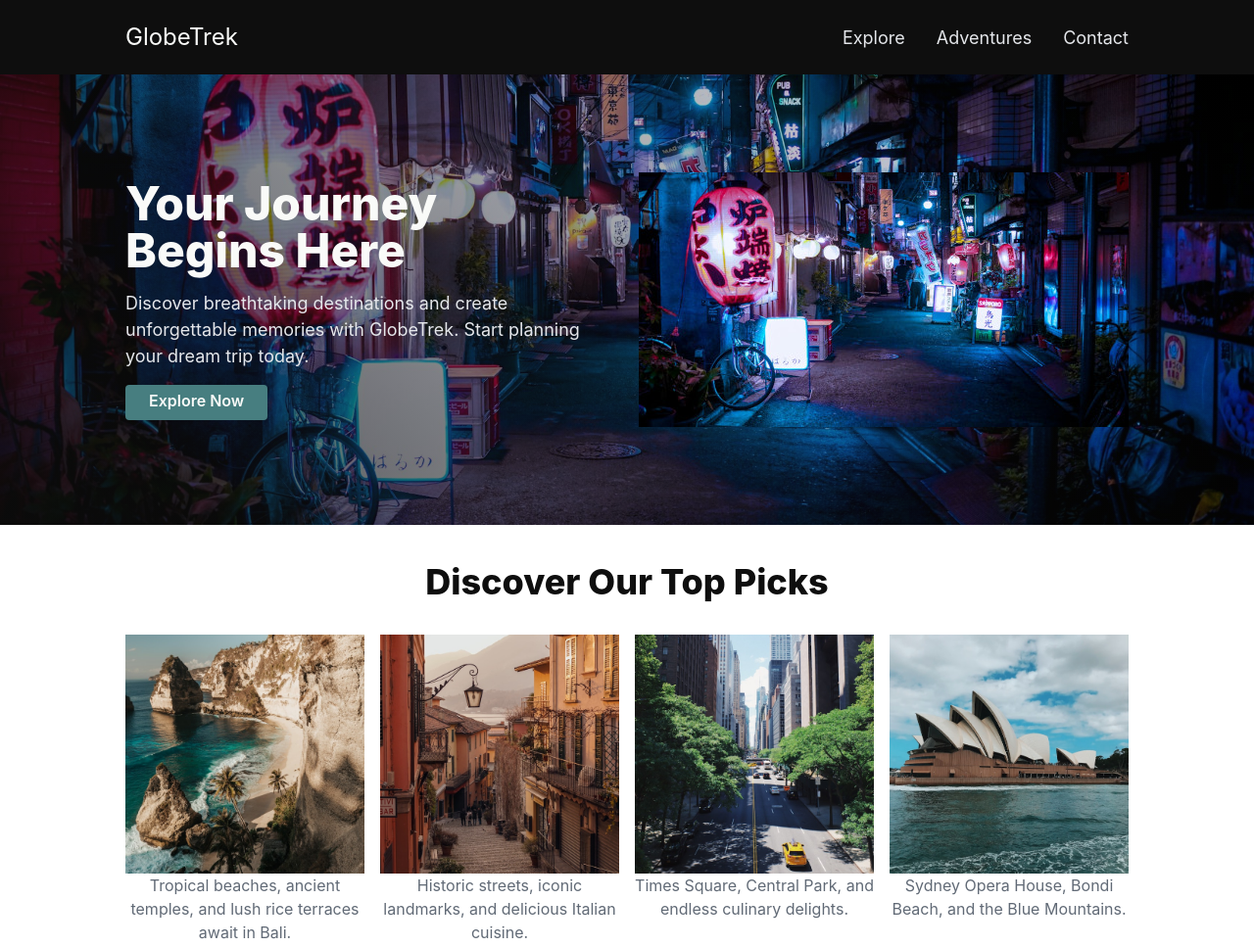
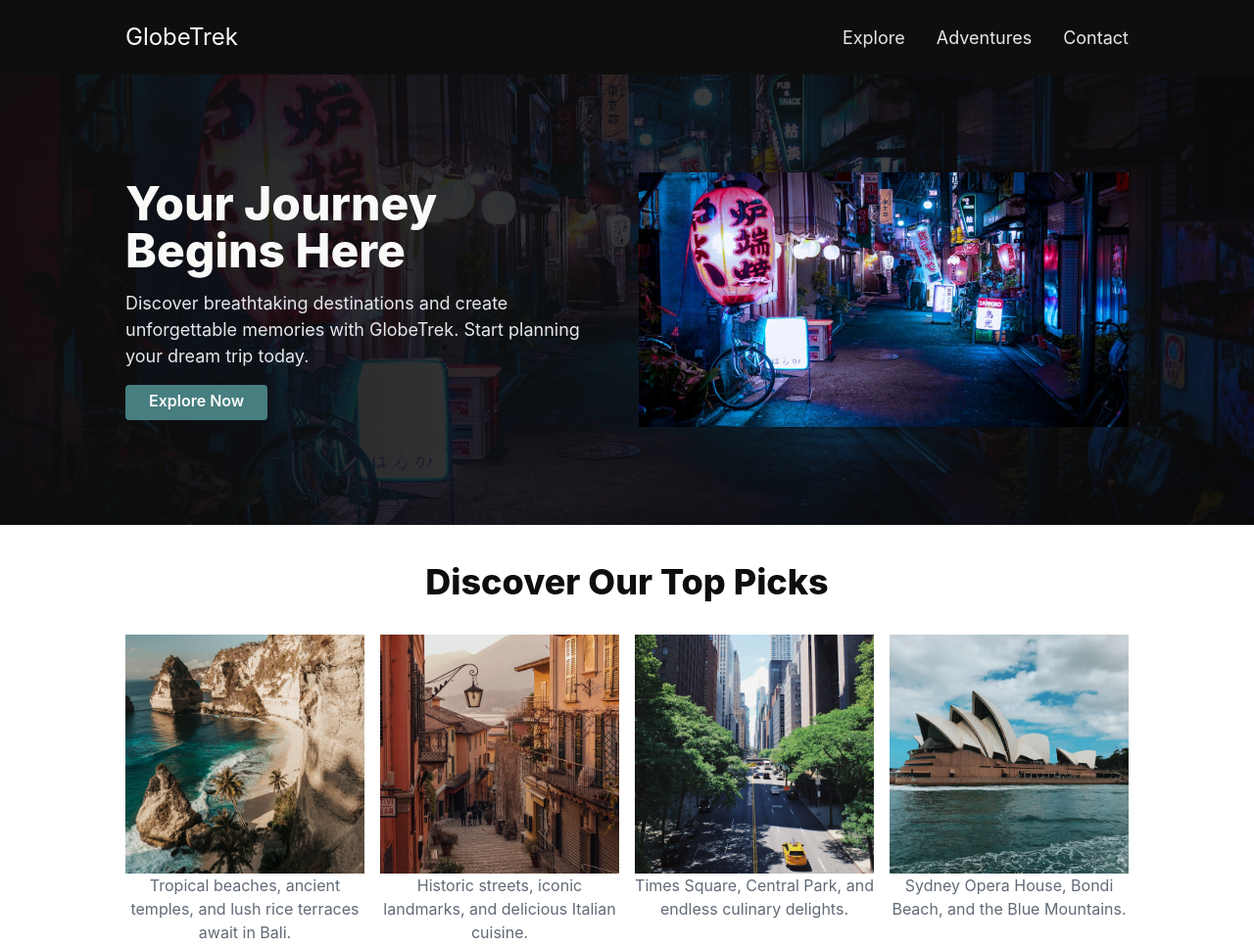
Before and after one commit to jsklcodes/odin-landing-page, a plain HTML site: page index.html in a window 1280 px wide. Shown: the top 967 px of the page at 98% size. Drawn offline with Linux system fonts and the light colour scheme.

Commit message:
Fix hero gradient background

```diff
--- a/styles.css
+++ b/styles.css
@@ -130,7 +130,7 @@ body {
 
 /* ============ hero ============ */
 .hero {
-  background: linear-gradient(45deg, #0e0e0ec4, transparent),
+  background: linear-gradient(90deg, #0e0e0eec, #0e0e0eb4),
     url('images/hero-bg.jpg') no-repeat center / cover;
   background-color: #0e0e0e;
   padding-block: 10rem;
```
